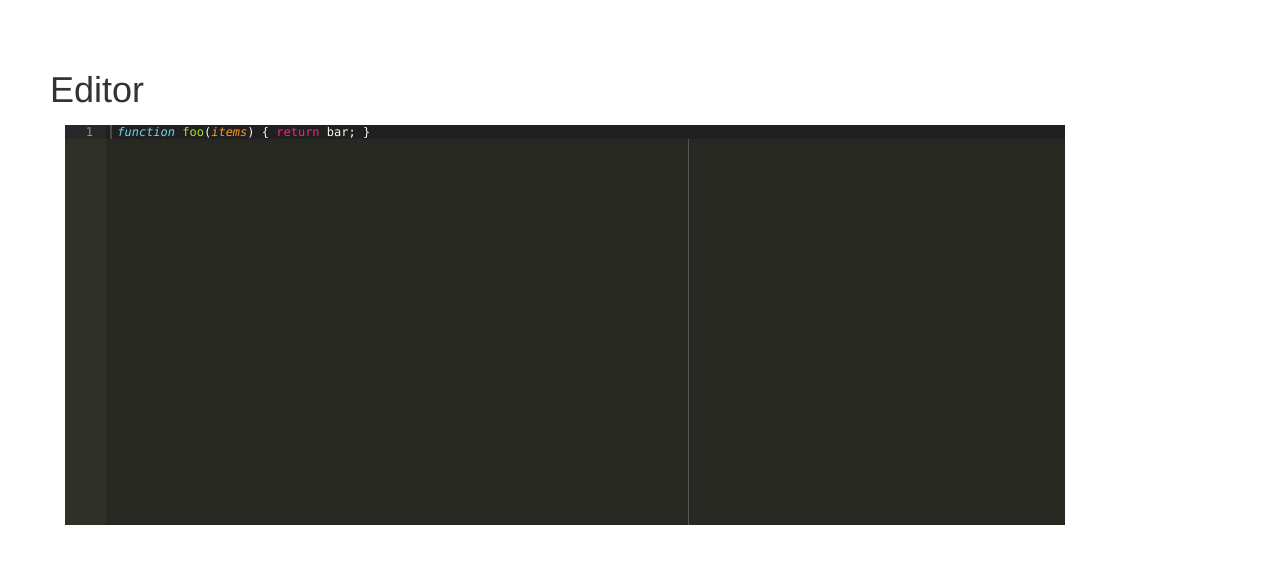
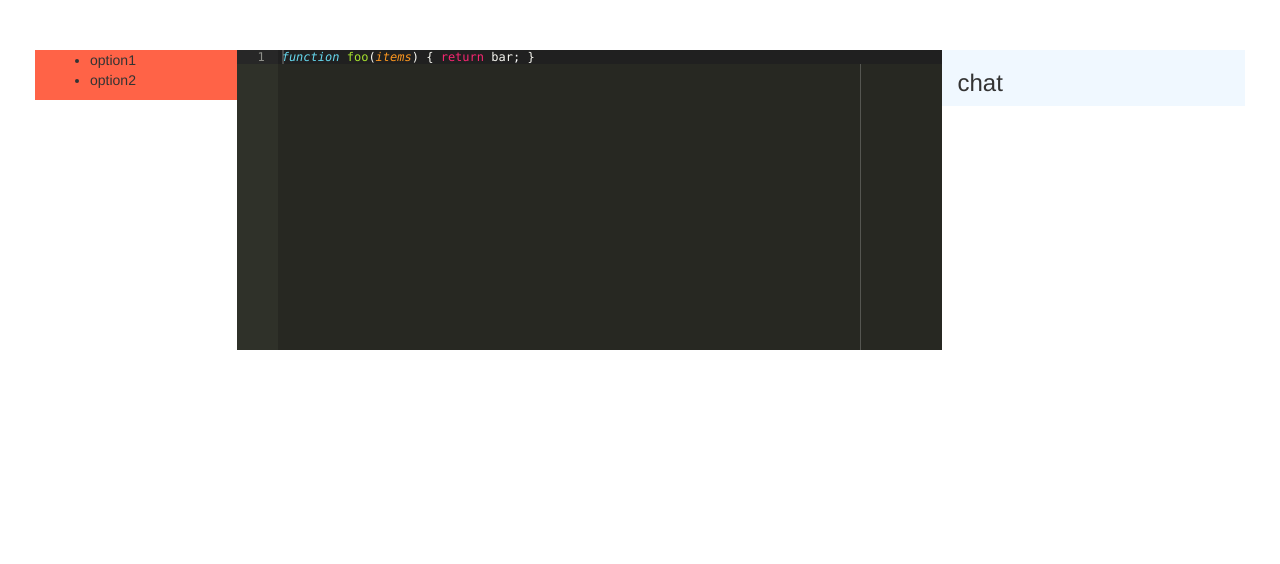
Before and after one commit to SpookyCorridor/loom, a Node server app: page /editor in a window 1280 px wide. Shown: the top 564 px of the page. Run offline with Node 20, Linux system fonts and the light colour scheme; some libraries are stand-ins or nearby versions.

Commit message:
work on editor styles

```diff
--- a/loom/app_server/views/editor.jade
+++ b/loom/app_server/views/editor.jade
@@ -1,9 +1,13 @@
 extends layout
 
 block content
-	h1= title
-
-	#editor
-		p function foo(items) { return bar; }
-
-	script(src="javascripts/editor.js")
+	section.row
+		#options.col-md-2
+			ul
+				li option1
+				li option2
+		#editor.col-md-7
+			p function foo(items) { return bar; }
+		#chat.col-md-3
+			h3 chat
+	script(src="/javascripts/editor.js")
--- a/loom/public/stylesheets/style.css
+++ b/loom/public/stylesheets/style.css
@@ -1 +1 @@
-body{padding:50px;font:14px "Lucida Grande",Helvetica,Arial,sans-serif}a{color:#00B7FF}#editor{margin-left:15px;margin-top:15px;width:1000px;height:400px}
+body{padding:50px;font:14px "Lucida Grande",Helvetica,Arial,sans-serif}a{color:#00B7FF}#options{background-color:tomato}#editor{height:300px}#chat{background-color:aliceblue}
--- a/loom/public/stylesheets/style.less
+++ b/loom/public/stylesheets/style.less
@@ -1,15 +1,19 @@
 body {
   padding: 50px;
   font: 14px "Lucida Grande", Helvetica, Arial, sans-serif;
+
 }
 
 a {
   color: #00B7FF;
 }
 
+#options {
+	background-color: tomato;
+}
 #editor {
-    margin-left: 15px;
-  margin-top: 15px;
-  width: 1000px;
-  height: 400px;
+  height: 300px;
 }
+#chat {
+	background-color: aliceblue;
+}
```
